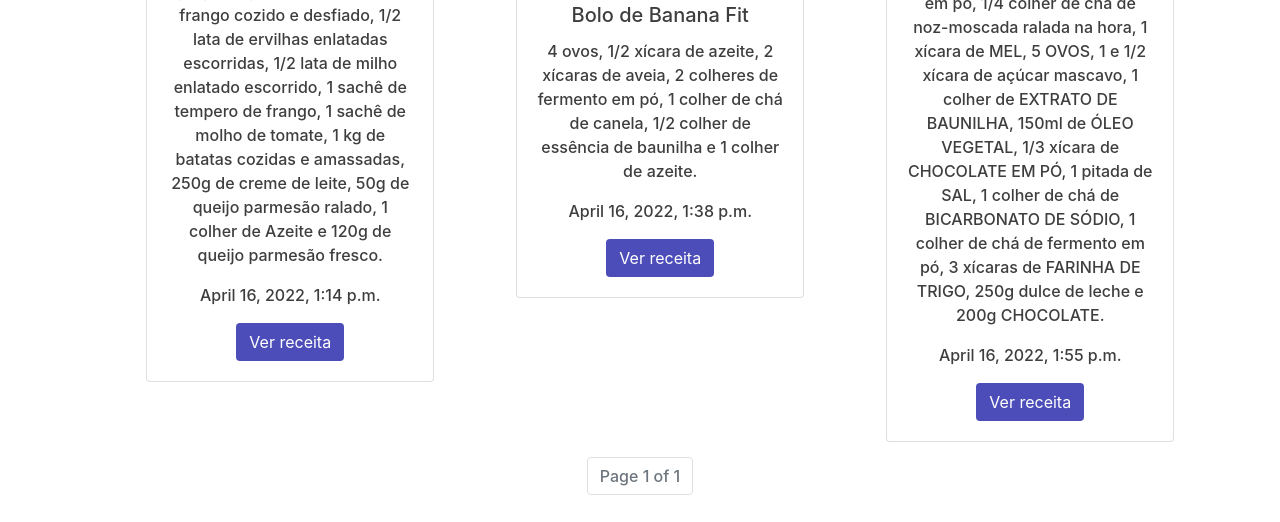
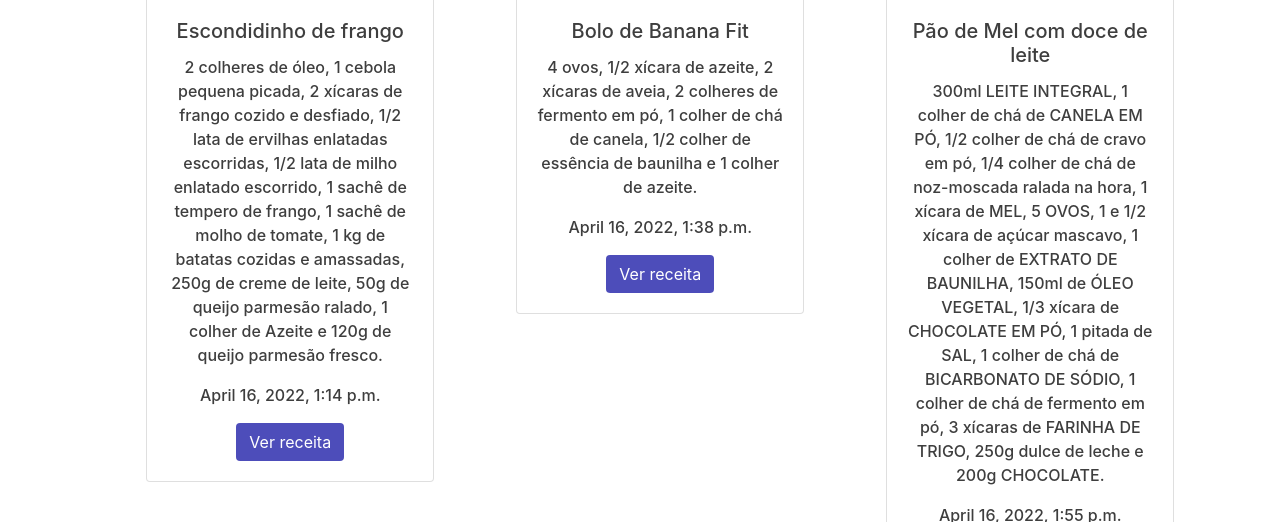
Before and after one commit to Arthur020104/ReceitasMacro, a Django app: page / in a window 1280 px wide. Shown: the part 979-1501 px from the top of the page. Run offline with Django 4.2, Linux system fonts and the light colour scheme; data comes from the database, SQL or seed files in the repository; data that the repository does not hold is empty; some libraries are stand-ins or nearby versions.

Commit message:
mudando a margin dos elmentos do index (Default)

```diff
--- a/decidir/static/decidir/styles.css
+++ b/decidir/static/decidir/styles.css
@@ -71,7 +71,7 @@
 .col-lg-3
 {
     margin-top: 5rem!important;
-    margin: auto!important;
+    margin: auto;
 }
 .icon
 {
```
